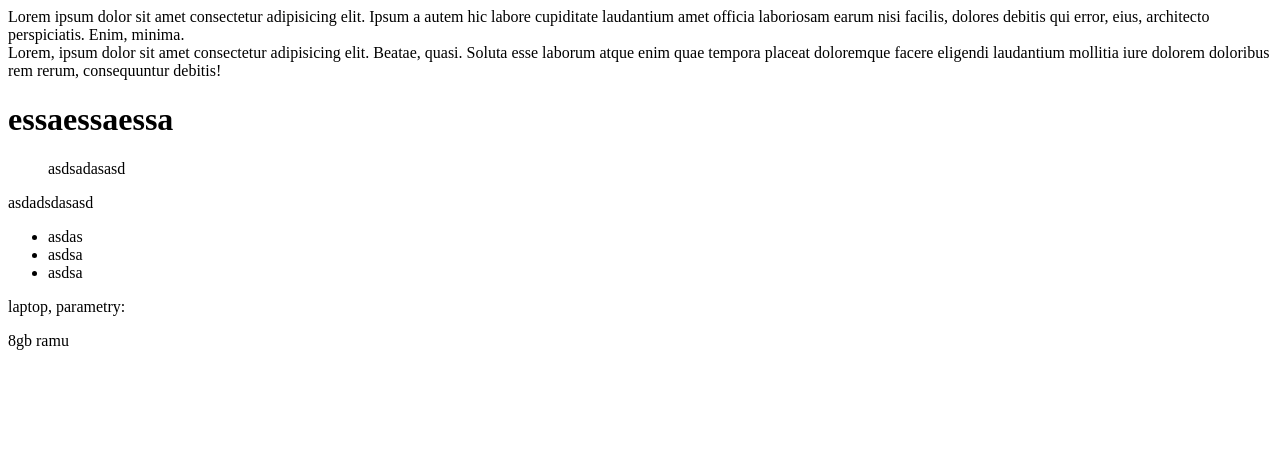
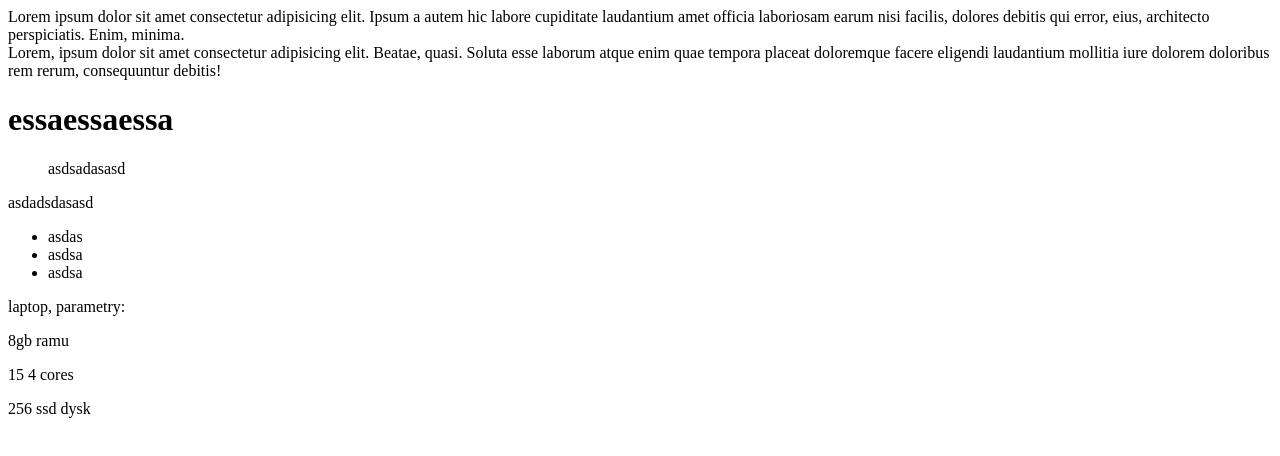
Before and after one commit to karolbialuk/kosmiczne, a plain HTML site: page index.html in a window 1280 px wide. Drawn offline with Linux system fonts and the light colour scheme.

Commit message:
dodanie kolejnych akapitów

```diff
--- a/index.html
+++ b/index.html
@@ -30,6 +30,8 @@
     <section>
         laptop, parametry:
         <p>8gb ramu</p>
+        <p>15 4 cores</p>
+        <p>256 ssd dysk</p>
     </section>
 
 
```
